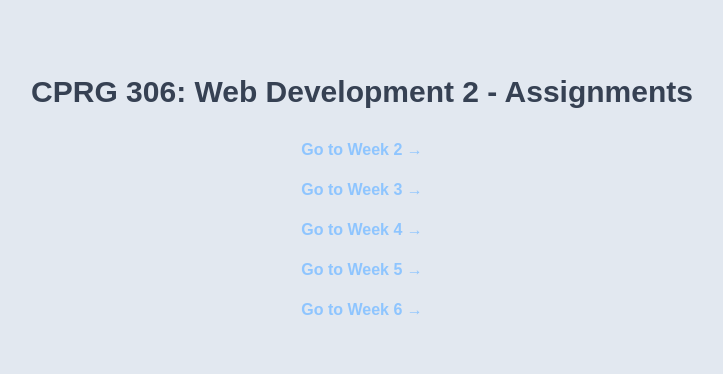
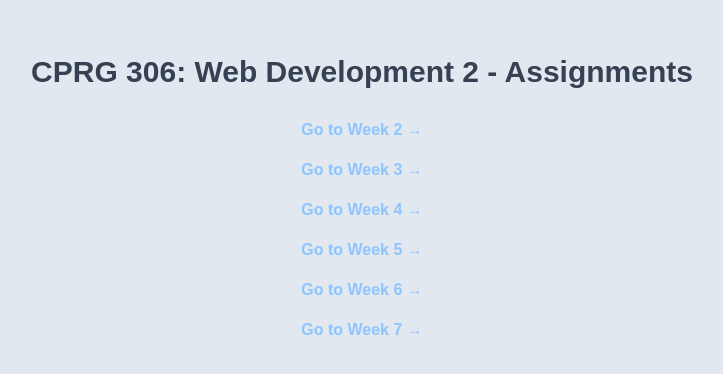
Before and after one commit to louielynmata/cprg306-assignments, a Next.js app: page / in a window 1280 px wide. Shown: the part 198-572 px from the top of the page, without its empty margins (278-1001 px from the left). Built offline with nearby package versions, Linux system fonts and the light colour scheme.

Commit message:
Updated page.js with Week-7 links

```diff
--- a/app/page.js
+++ b/app/page.js
@@ -34,6 +34,11 @@ export default function RootPage() {
                 Go to Week 6 →
               </Link>
             </li>
+            <li>
+              <Link className={linkStyling} href="/week-7">
+                Go to Week 7 →
+              </Link>
+            </li>
           </ul>
         </nav>
       </header>
```
